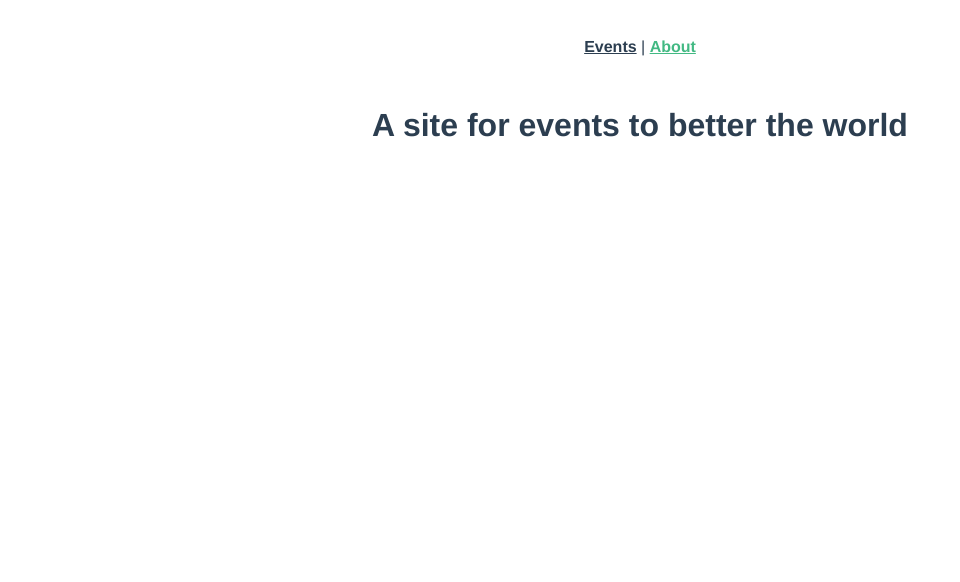
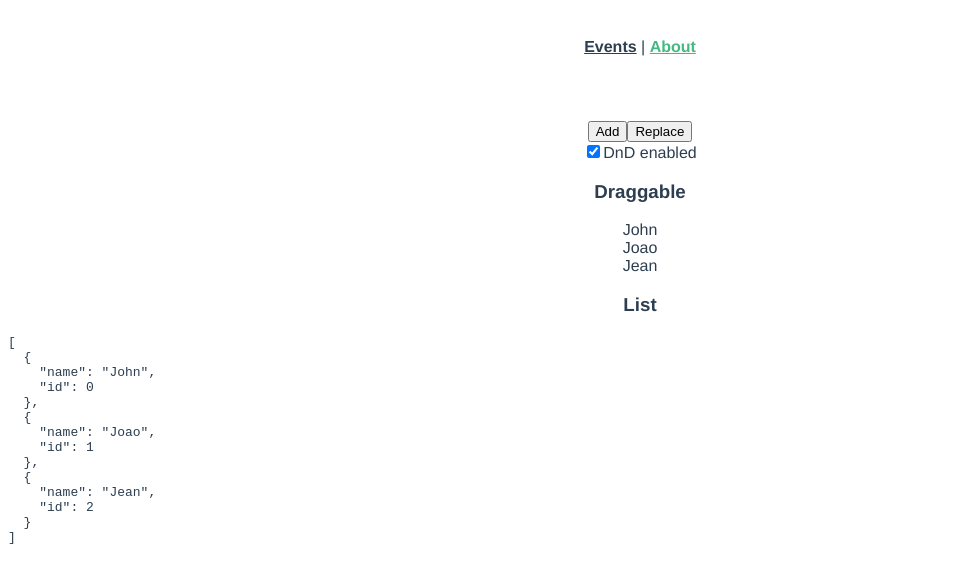
Before and after one commit to apacha/VueJsMasteryPlayground, a Vue app: page /about in a window 1280 px wide. Shown: the top 582 px of the page, without its empty margins (0-960 px from the left). Built offline with nearby package versions, Linux system fonts and the light colour scheme.

Commit message:
Adding font-awesome and simple dragabble component into the project

```diff
--- /dev/null
+++ b/src/components/raw-displayer.vue
@@ -0,0 +1,32 @@
+<template>
+  <div>
+    <h3>{{ title }}</h3>
+    <pre>{{ valueString }}</pre>
+  </div>
+</template>
+
+<script lang="ts">
+const props = {
+  title: {
+    required: true,
+    type: String
+  },
+  value: {
+    required: true
+  }
+};
+export default {
+  name: "raw-displayer",
+  props,
+  computed: {
+    valueString() {
+      return JSON.stringify(this.value, null, 2);
+    }
+  }
+};
+</script>
+<style scoped>
+pre {
+  text-align: start;
+}
+</style>
--- a/src/main.ts
+++ b/src/main.ts
@@ -6,9 +6,24 @@ import { createPinia } from 'pinia'
 import App from './App.vue'
 import router from './router'
 
+/* import the fontawesome core */
+import { library } from '@fortawesome/fontawesome-svg-core'
+
+/* import font awesome icon component */
+import { FontAwesomeIcon } from '@fortawesome/vue-fontawesome'
+
+/* import specific icons */
+import { faHouse, faAlignJustify } from '@fortawesome/free-solid-svg-icons'
+
+import rawDisplayer from "@/components/raw-displayer.vue";
+
+/* add icons to the library */
+library.add(faHouse, faAlignJustify)
+
 const app = createApp(App)
-
-app.use(createPinia())
-app.use(router)
+    .use(createPinia())
+    .use(router)
+    .component('font-awesome-icon', FontAwesomeIcon)
+    .component("rawDisplayer", rawDisplayer)
 
 app.mount('#app')
--- a/src/views/AboutView.vue
+++ b/src/views/AboutView.vue
@@ -1,5 +1,94 @@
 <template>
-  <div class="about">
-    <h1>A site for events to better the world</h1>
+  <div class="row">
+    <div class="col-2">
+      <div class="form-group">
+        <div class="btn-group-vertical buttons" role="group" aria-label="Basic example">
+          <button class="btn btn-secondary" @click="add">Add</button>
+          <button class="btn btn-secondary" @click="replace">Replace</button>
+        </div>
+
+        <div class="form-check">
+          <input id="disabled" type="checkbox" v-model="enabled" class="form-check-input" />
+          <label class="form-check-label" for="disabled">DnD enabled</label>
+        </div>
+      </div>
+    </div>
+
+    <div class="col-6">
+      <h3>Draggable {{ draggingInfo }}</h3>
+
+      <draggable
+        :list="list"
+        :disabled="!enabled"
+        item-key="name"
+        class="list-group"
+        ghost-class="ghost"
+        :move="checkMove"
+        @start="dragging = true"
+        @end="dragging = false"
+      >
+        <template #item="{ element }">
+          <div class="list-group-item" :class="{ 'not-draggable': !enabled }">
+            {{ element.name }}
+          </div>
+        </template>
+      </draggable>
+    </div>
+
+    <rawDisplayer class="col-3" :value="list" title="List" />
   </div>
 </template>
+
+<script lang="ts">
+import draggable from 'vuedraggable'
+let id = 1
+export default {
+  name: 'simple',
+  display: 'Simple',
+  order: 0,
+  components: {
+    draggable
+  },
+  data() {
+    return {
+      enabled: true,
+      list: [
+        { name: 'John', id: 0 },
+        { name: 'Joao', id: 1 },
+        { name: 'Jean', id: 2 }
+      ],
+      dragging: false
+    }
+  },
+  computed: {
+    draggingInfo() {
+      return this.dragging ? 'under drag' : ''
+    }
+  },
+  methods: {
+    add: function () {
+      this.list.push({ name: 'Juan ' + id, id: id++ })
+    },
+    replace: function () {
+      this.list = [{ name: 'Edgard', id: id++ }]
+    },
+    checkMove: function (e) {
+      window.console.log('Future index: ' + e.draggedContext.futureIndex)
+    }
+  }
+}
+</script>
+<style scoped>
+.buttons {
+  margin-top: 35px;
+}
+
+.ghost {
+  opacity: 0.5;
+  background: #c8ebfb;
+}
+
+.not-draggable {
+  cursor: no-drop;
+}
+</style>
```
Also changed, not shown: package.json (+7 -1 lines), 1 other file (tests, documents, lock files or other folders).
